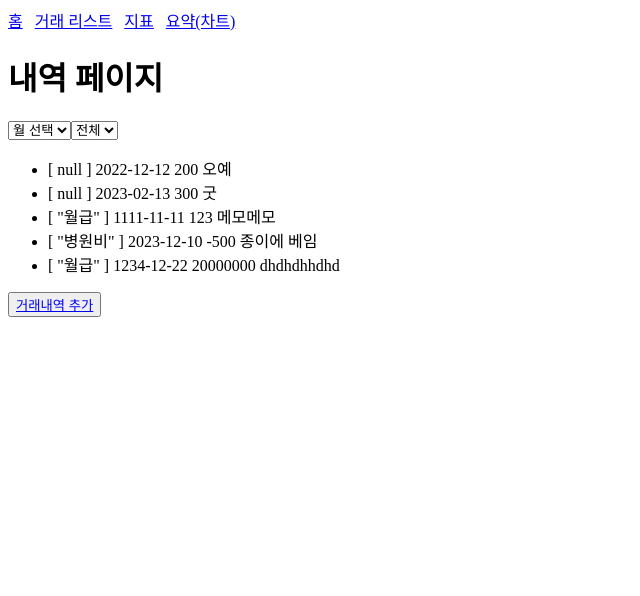
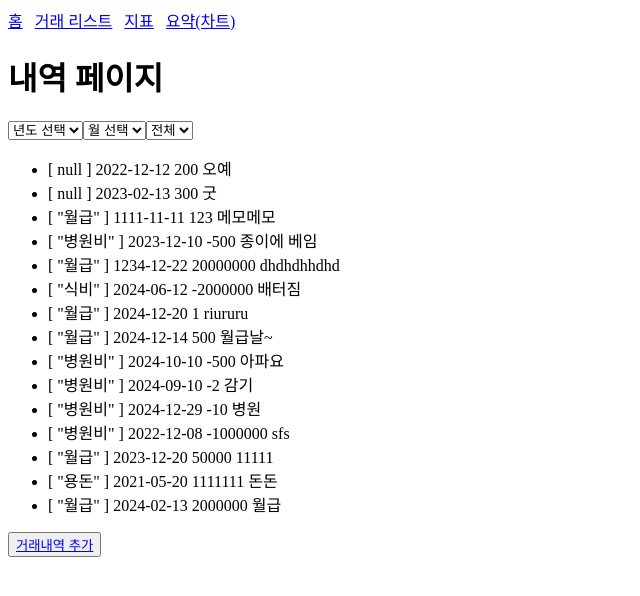
Before and after one commit to Kwon9302/AccountBook, a Vue app: page /list in a window 1280 px wide. Shown: the top 596 px of the page, without its empty margins (0-640 px from the left). Built offline with nearby package versions, Linux system fonts and the light colour scheme; data requests are answered from the project's data file.

Commit message:
연도 필터

```diff
--- a/db.json
+++ b/db.json
@@ -47,6 +47,106 @@
       "memo": "dhdhdhhdhd",
       "category": "월급",
       "date": "1234-12-22"
+    },
+    {
+      "id": "5739",
+      "year": 2024,
+      "month": 6,
+      "day": 12,
+      "amount": -2000000,
+      "memo": "배터짐",
+      "category": "식비",
+      "date": "2024-06-12"
+    },
+    {
+      "id": "2fe6",
+      "year": 2024,
+      "month": 12,
+      "day": 20,
+      "amount": 1,
+      "memo": "riururu",
+      "category": "월급",
+      "date": "2024-12-20"
+    },
+    {
+      "id": "dff4",
+      "year": 2024,
+      "month": 12,
+      "day": 14,
+      "amount": 500,
+      "memo": "월급날~",
+      "category": "월급",
+      "date": "2024-12-14"
+    },
+    {
+      "id": "7c65",
+      "year": 2024,
+      "month": 10,
+      "day": 10,
+      "amount": -500,
+      "memo": "아파요",
+      "category": "병원비",
+      "date": "2024-10-10"
+    },
+    {
+      "id": "1710",
+      "year": 2024,
+      "month": 9,
+      "day": 10,
+      "amount": -2,
+      "memo": "감기",
+      "category": "병원비",
+      "date": "2024-09-10"
+    },
+    {
+      "id": "ecea",
+      "year": 2024,
+      "month": 12,
+      "day": 29,
+      "amount": -10,
+      "memo": "병원",
+      "category": "병원비",
+      "date": "2024-12-29"
+    },
+    {
+      "id": "740b",
+      "year": 2022,
+      "month": 12,
+      "day": 8,
+      "amount": -1000000,
+      "memo": "sfs",
+      "category": "병원비",
+      "date": "2022-12-08"
+    },
+    {
+      "id": "8b39",
+      "year": 2023,
+      "month": 12,
+      "day": 20,
+      "amount": 50000,
+      "memo": "11111",
+      "category": "월급",
+      "date": "2023-12-20"
+    },
+    {
+      "id": "0b10",
+      "year": 2021,
+      "month": 5,
+      "day": 20,
+      "amount": 1111111,
+      "memo": "돈돈",
+      "category": "용돈",
+      "date": "2021-05-20"
+    },
+    {
+      "id": "ce7a",
+      "year": 2024,
+      "month": 2,
+      "day": 13,
+      "amount": 2000000,
+      "memo": "월급",
+      "category": "월급",
+      "date": "2024-02-13"
     }
   ]
 }
--- a/src/components/HomeView.vue
+++ b/src/components/HomeView.vue
@@ -79,10 +79,12 @@
             <div>
                 <h2>금액</h2>
                 <input
+                    id="number"
                     type="number"
                     v-model="amount"
                     placeholder="금액을 입력하세요"
                 />
+                <!-- <div>{{ newAmount }}</div> -->
             </div>
             <h1></h1>
             <button type="submit">입력하기</button>
@@ -99,17 +101,22 @@
 
 <script setup>
 import { useMoneyManageStore } from "@/stores/counter";
-import { ref, onMounted, computed } from "vue";
+import { ref, onMounted, computed, watch } from "vue";
 // import axios from "axios";
+
+// const outputNum = computed(() => amount.value.toLocaleString());
 
 const year = ref("");
 const month = ref("");
 const day = ref("");
-const amount = ref("");
+const amount = ref(0);
 const memo = ref("");
 const category = ref("");
 const isDeposit = ref(true);
 
+const newAmount = computed((amount) => {
+    return amount.toLocalString();
+});
 const moneyManageStore = useMoneyManageStore();
 onMounted(() => {
     moneyManageStore.fetchMoneyManageList();
@@ -129,7 +136,6 @@ const handleSubmit = () => {
     const monthValue = parseInt(month.value, 10);
     const dayValue = parseInt(day.value, 10);
     const amountValue = parseFloat(amount.value);
-
     if (
         !isNaN(yearValue) &&
         !isNaN(monthValue) &&
@@ -153,7 +159,7 @@ const handleSubmit = () => {
         amount.value = "";
         memo.value = "";
         category.value = "";
-        isDeposit.value = true; // 기본값으로 되돌림
+        isDeposit.value = true;
     } else {
         alert("모든 입력란을 정확히 입력해주세요.");
     }
@@ -175,4 +181,9 @@ button.active {
     background-color: blue; /* 활성 상태 스타일 */
     color: white;
 }
+input::-webkit-outer-spin-button,
+input::-webkit-inner-spin-button {
+    -webkit-appearance: none;
+    margin: 0;
+}
 </style>
--- a/src/components/TradeList.vue
+++ b/src/components/TradeList.vue
@@ -3,6 +3,13 @@
         <!-- 내역 -->
         <h1>내역 페이지</h1>
         <!-- 필터 입력 필드 -->
+        <select v-model="filterMonth">
+            <option value="" disabled>년도 선택</option>
+            <option v-for="year in 4" :key="year" :value="2020 + year">
+                {{ 2020 + year }}년
+            </option>
+        </select>
+
         <select v-model="filterDate">
             <option value="" disabled>월 선택</option>
             <option v-for="m in 12" :key="m" :value="m">{{ m }}월</option>
@@ -52,6 +59,7 @@ const { states, fetchMoneyManageList } = filterList;
 
 const filterCategory = ref("");
 const filterDate = ref("");
+const filterMonth = ref("");
 const filterAmountType = ref("all");
 
 // 필터 매서드 ??
@@ -62,14 +70,18 @@ const filteredManageList = computed(() => {
             item.category === filterCategory.value;
         // item.category.includes(filterCategory.value);
         // console.log("asdadas :", item.category === filterCategory.value);
+        const matchesMonth =
+            filterDate.value === "" || item.year === filterDate.value;
         const matchesDate =
-            filterDate.value === "" || item.month === filterDate.value;
+            filterMonth.value === "" || item.month === filterMonth.value;
         const matchesAmountType =
             filterAmountType.value === "all" ||
             (filterAmountType.value === "income" && item.amount > 0) ||
             (filterAmountType.value === "expense" && item.amount < 0);
 
-        return matchesCategory && matchesDate && matchesAmountType;
+        return (
+            matchesMonth && matchesCategory && matchesDate && matchesAmountType
+        );
     });
 });
 </script>
--- a/src/stores/counter.js
+++ b/src/stores/counter.js
@@ -52,7 +52,6 @@ export const useMoneyManageStore = defineStore("moneyManageStore", () => {
         };
         await addMoneyEntry(newEntry);
     }
-
     return {
         states,
         fetchMoneyManageList,
```
